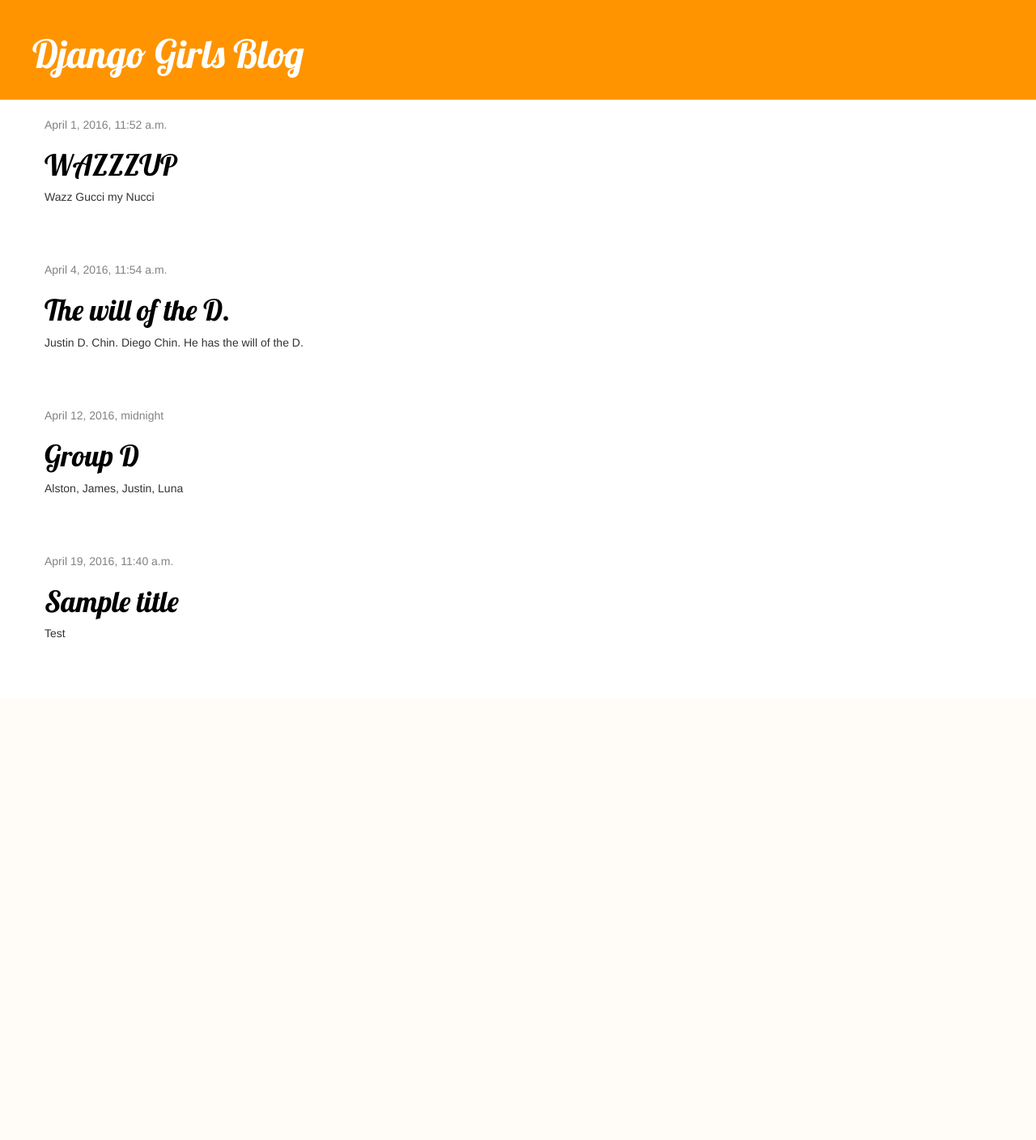
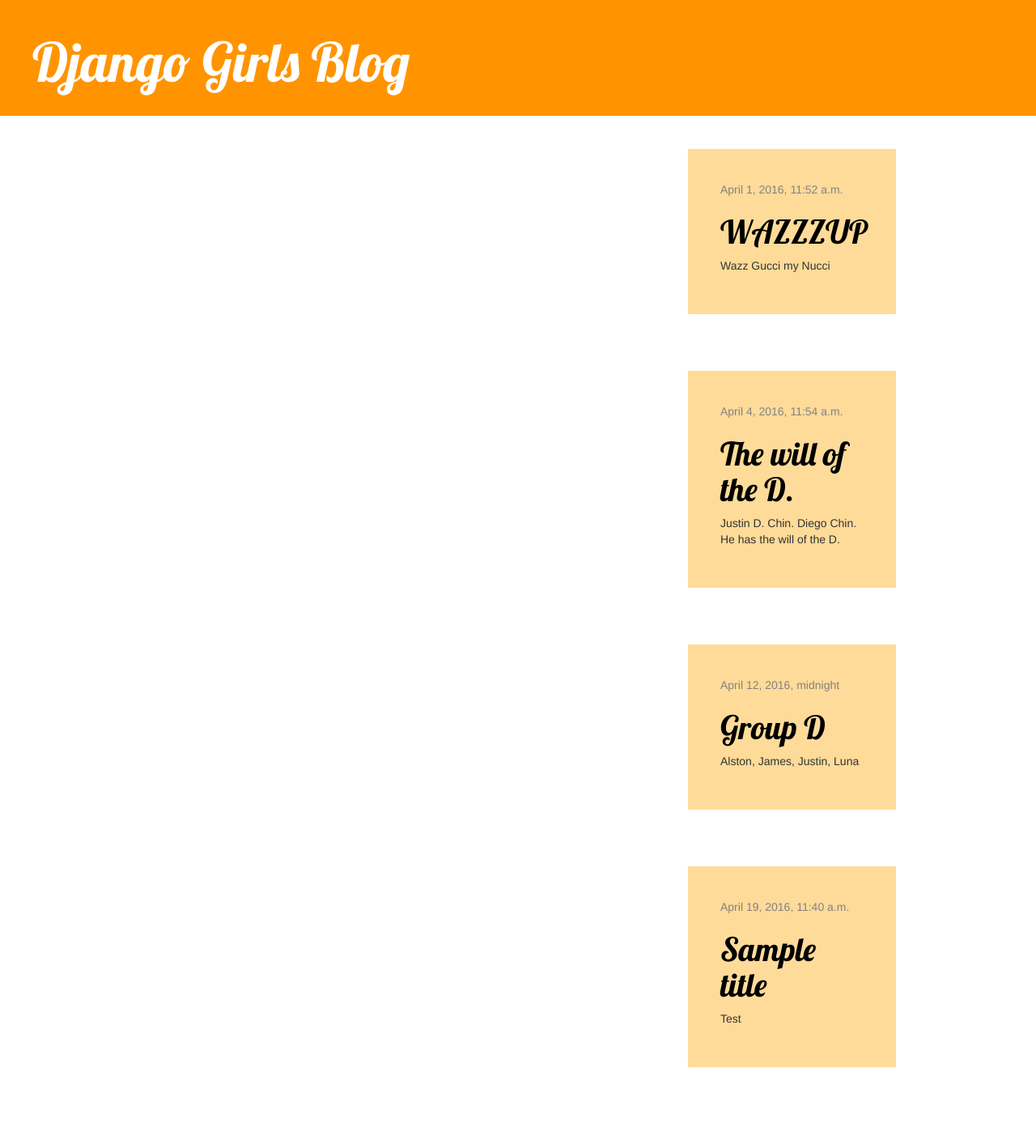
Before and after one commit to Achau9/my-first-blog, a Django app: page / in a window 1280 px wide. Shown: the whole page at 81% size. Before the commit the page ends 788 px from the top, so only its background shows below. Run offline with Django 3.2, Linux system fonts and the light colour scheme; data comes from the database, SQL or seed files in the repository; some libraries are stand-ins or nearby versions.

Commit message:
Modified CSS

```diff
--- a/blog/static/css/blog.css
+++ b/blog/static/css/blog.css
@@ -6,16 +6,19 @@
 
 .page-header h1, .page-header h1 a, .page-header h1 a:visited, .page-header h1 a:active {
     color: #ffffff;
-    font-size: 36pt;
+    font-size: 50pt;
     text-decoration: none;
 }
 
 .content {
-    margin-left: 40px;
+    margin-left: 100px;
+    padding: 20px 20px 20px 750px;
+
 }
-
+/* original padding 20px 20px 20px 20px */
 h1, h2, h3, h4 {
     font-family: 'Lobster', cursive;
+    font-size:30pt;
 }
 
 .date {
@@ -39,8 +42,11 @@ h1, h2, h3, h4 {
 
 .post {
     margin-bottom: 70px;
+    padding: 40px 40px 40px 40px;
+    background-color: #ffdb99;
 }
-
+/* original padding 40px 20px 20px 20px;*/
 .post h1 a, .post h1 a:visited {
     color: #000000;
+
 }
```
